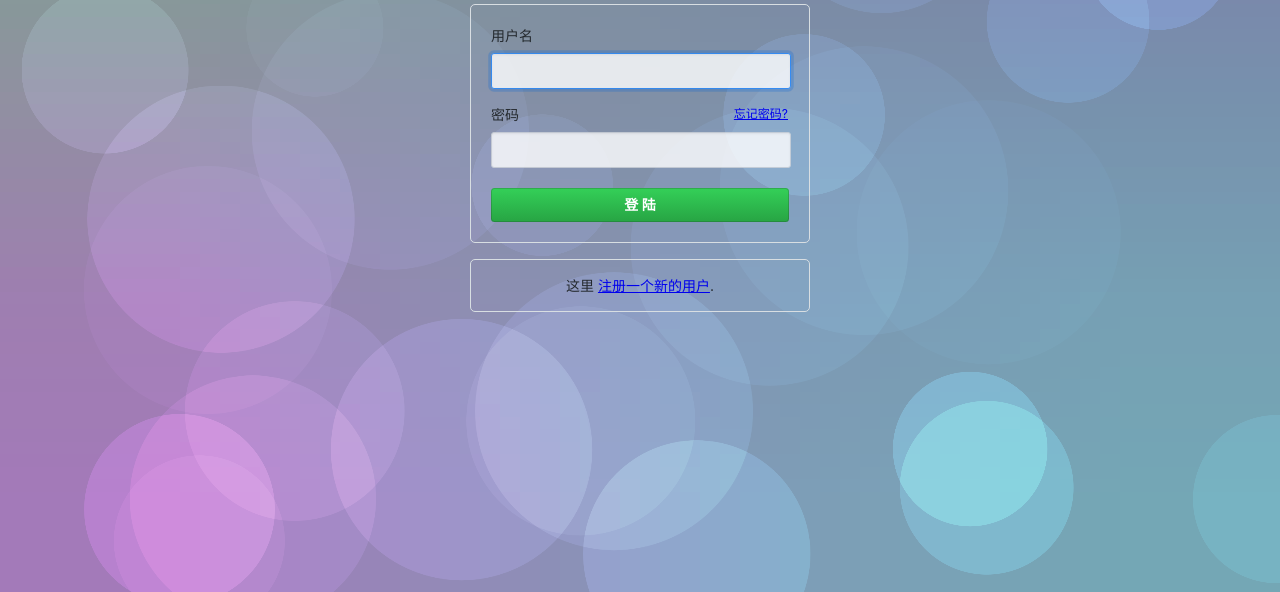
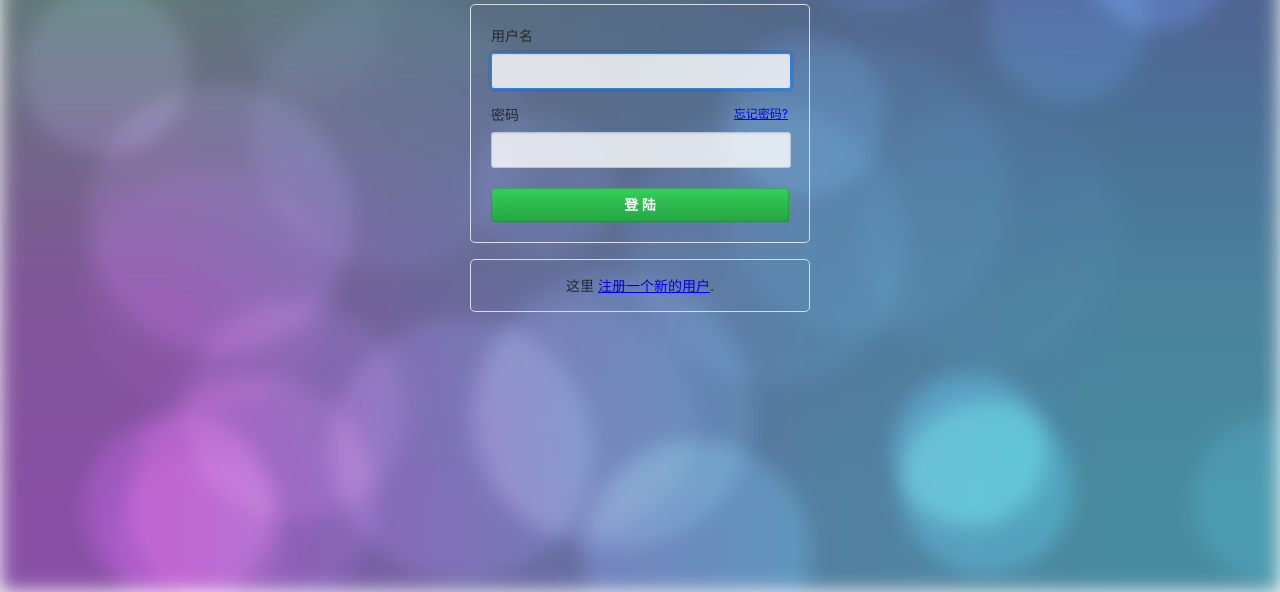
Before and after one commit to BrandonKodjoe/night-world, a website: page index.html in a window 1280 px wide. Shown: the part 208-800 px from the top of the page. Drawn offline with Linux system fonts and the light colour scheme; animation ran at ten frames a second.

Commit message:
add glass
add glass

```diff
--- a/index.html
+++ b/index.html
@@ -25,10 +25,18 @@
 			position: fixed;
 			top: 0;
 			left: 0;
-			background:-webkit-linear-gradient(top,#1e08df,#0942ac);
+			background:-webkit-linear-gradient(top,#1e08df,#020a18);
 			z-index: -100;
-			opacity:0.6
-		}
+			opacity:0.8;
+			filter: url(blur.svg#blur); /* FireFox, Chrome, Opera */
+
+			-webkit-filter: blur(10px); /* Chrome, Opera */
+			-moz-filter: blur(10px);
+				-ms-filter: blur(10px);
+					filter: blur(10px);
+
+			filter: progid:DXImageTransform.Microsoft.Blur(PixelRadius=10, MakeShadow=false); /* IE6~IE9 */
+				}
 	</style>
 
 	<link rel="stylesheet" href="css/login.css">
```
